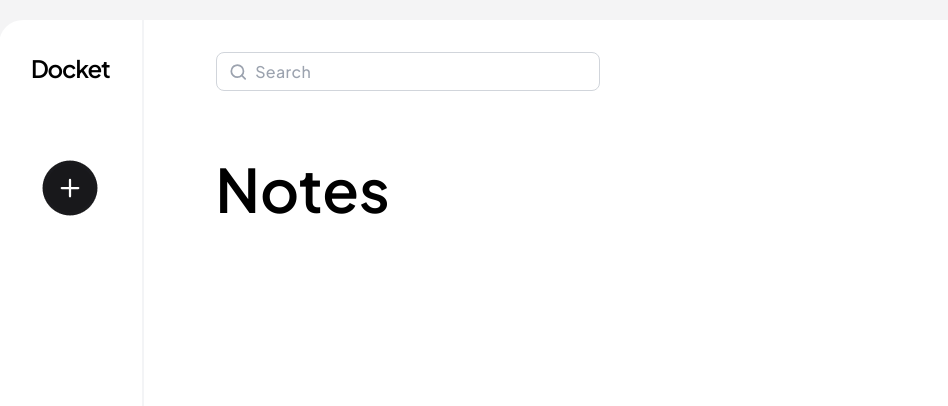
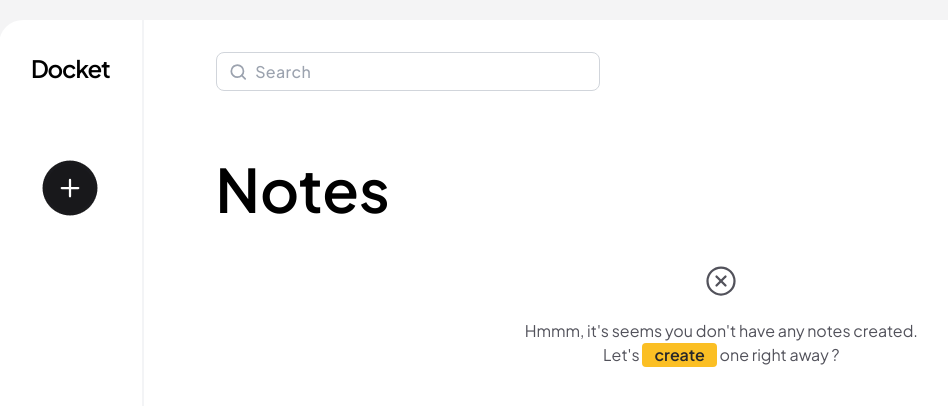
Before and after one commit to Joao-vi/docket, a React (Vite) app: page / in a window 1280 px wide. Shown: the top 406 px of the page, without its empty margins (21-969 px from the left). Built offline with nearby package versions, Linux system fonts and the light colour scheme.

Commit message:
feat: add message when any notes are found

```diff
--- a/src/features/notes/components/note-list/index.tsx
+++ b/src/features/notes/components/note-list/index.tsx
@@ -1,4 +1,5 @@
-import { Bug, CircleNotch, Link } from 'phosphor-react';
+import { Bug, CircleNotch, Link, XCircle } from 'phosphor-react';
+import { Button } from '../../../common/components/button';
 import { useFetchNotes } from '../../queries/use-fetch-notes';
 import { NoteCard } from '../note-card';
 
@@ -34,6 +35,25 @@ export function NoteList() {
     );
   }
 
+  if (data.length === 0) {
+    return (
+      <div className="mt-14 flex flex-col items-center gap-5 text-zinc-600 text-center">
+        <XCircle className="text-4xl" />
+
+        <span>
+          Hmmm, it's seems you don't have any notes created.
+          <span className="block">
+            Let's{' '}
+            <Button className="bg-amber-400 inline px-3 rounded text-zinc-800 font-semibold hover:bg-amber-300">
+              create
+            </Button>{' '}
+            one right away ?{' '}
+          </span>
+        </span>
+      </div>
+    );
+  }
+
   return (
     <ul className="mt-14 flex flex-wrap gap-6">
       {isFetching && (
```
